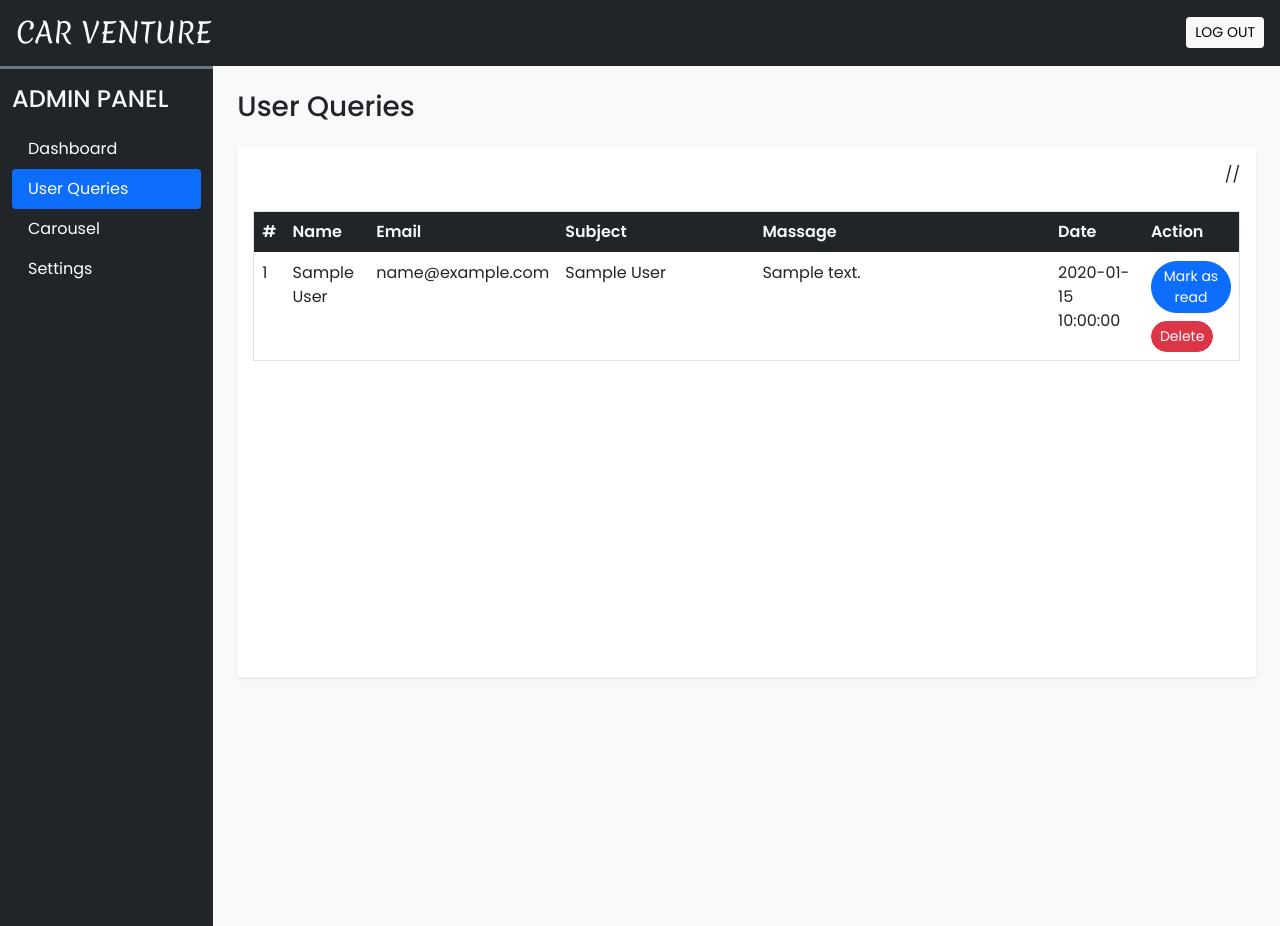
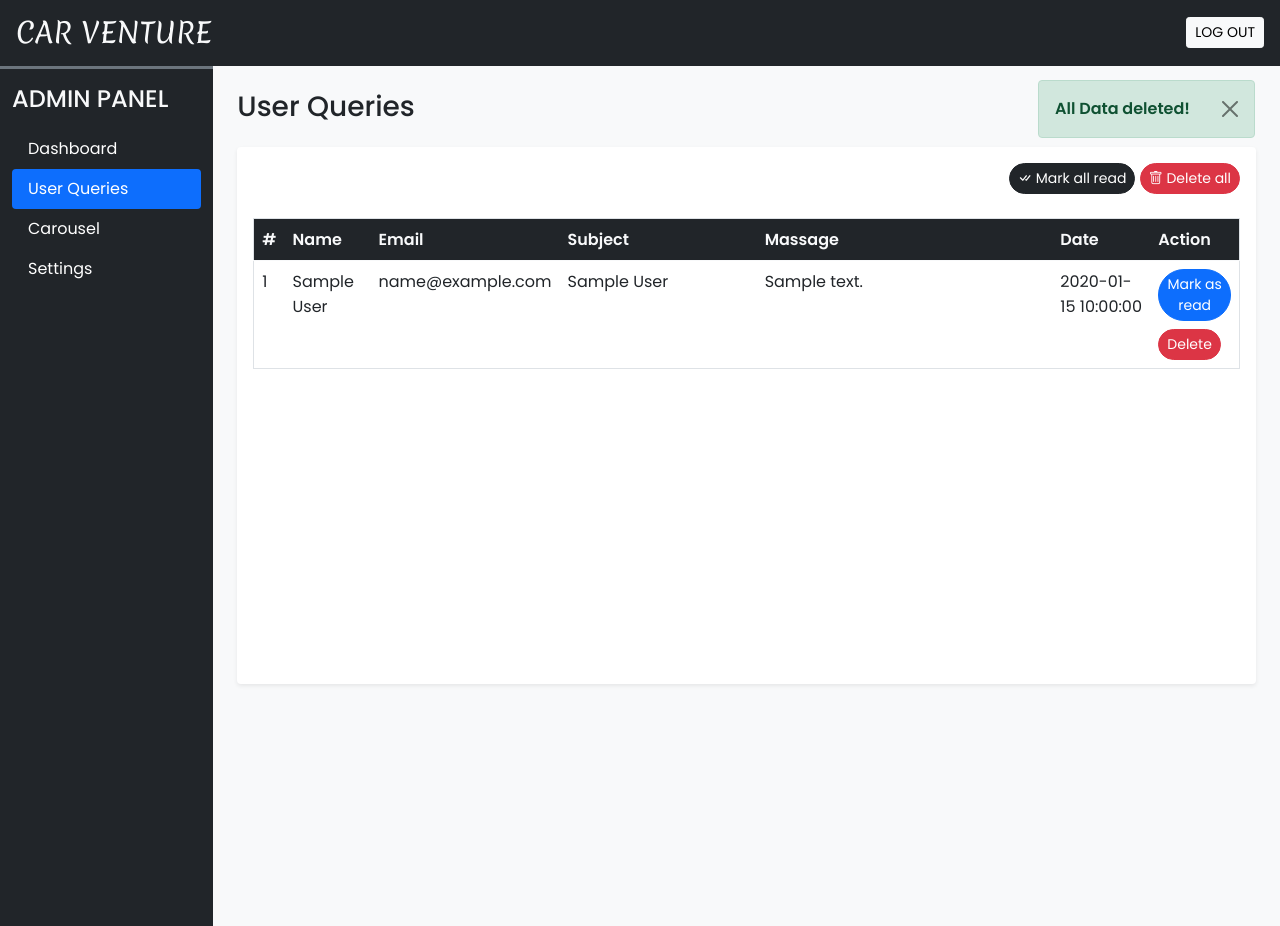
Before and after one commit to Ayon-Biswas/carventureWebsite, a PHP site: page /carventureWebsite/admin/user_queries.php?del=all in a window 1280 px wide. Run offline with PHP 8.4, Linux system fonts and the light colour scheme; the visitor is signed in with stand-in values (Sample User, id 1); tables that the repository leaves empty or names only in its code hold one stand-in row (values such as "Sample post").

Commit message:
user queries Mark all as read and Delete all button implemented

```diff
--- a/admin/css/common.css
+++ b/admin/css/common.css
@@ -1,56 +1,85 @@
-:root{
-  --teal: #2ec1ac ;
+:root {
+  --teal: #2ec1ac;
   --teal_hover: #279e8c;
 }
-*{
+
+* {
   font-family: 'Poppins', sans-serif;
 }
-   .h-font{
+
+.h-font {
   font-family: 'Merienda', cursive;
 }
+
 /* Chrome, Safari, Edge, Opera input number arrow remove */
 input::-webkit-outer-spin-button,
 input::-webkit-inner-spin-button {
   -webkit-appearance: none;
   margin: 0;
 }
+
 /* Firefox */
 input[type=number] {
   -moz-appearance: textfield;
 }
 
-   .custom-bg{
+.custom-bg {
   background-color: var(--teal);
   border: 1px solid var(--teal_hover);
 }
-   .custom-bg:hover{
+
+.custom-bg:hover {
   background-color: var(--teal_hover);
   border-color: var(--teal_hover);
 }
 
-   .h-line{
+.h-line {
   width: 150px;
-    margin:0 auto;
+  margin: 0 auto;
   height: 1.7px;
 
 }
-   .custom-alert{
+
+.custom-alert {
   position: fixed;
-    top:80px;
-    right:25px;
+  top: 80px;
+  right: 25px;
 
 }
-   #dashboard-menu{
+
+#dashboard-menu {
   position: fixed;
   height: 100%;
   z-index: 11;
 }
+
+/* width */
+::-webkit-scrollbar {
+  width: 10px;
+}
+
+/* Track */
+::-webkit-scrollbar-track {
+  background: #f1f1f1;
+}
+
+/* Handle */
+::-webkit-scrollbar-thumb {
+  background: rgb(36,36,36);
+}
+
+/* Handle on hover */
+::-webkit-scrollbar-thumb:hover {
+  background: #555;
+}
+
 @media screen and (max-width: 991px) {
-    #dashboard-menu{
+  #dashboard-menu {
     height: auto;
     width: 100%;
   }
-    #main-content{
+
+  #main-content {
     margin-top: 60px;
   }
 }
--- a/admin/user_queries.php
+++ b/admin/user_queries.php
@@ -8,7 +8,14 @@ if(isset($_GET['seen']))
     $frm_data = filteration($_GET);
 
     if($frm_data['seen']=='all'){ //all is for implementing Mark all as read
-
+        $q="UPDATE `user_queries` SET `seen`=?";
+        $values=[1]; //we have passed 1 to `seen` which will mark all as read
+        if(update($q,$values,'i')){   //'ii' means data type.integer(i).update is coded in db_config.php
+          alert('success','Marked all as read');
+        }
+        else{
+          alert('error','Operation Failed');
+        }
     }
     else{
       $q="UPDATE `user_queries` SET `seen`=? WHERE `sr_no`=?";
@@ -27,7 +34,13 @@ if(isset($_GET['del']))
     $frm_data = filteration($_GET);
 
     if($frm_data['del']=='all'){ //all is for implementing delete all
-
+        $q="DELETE FROM `user_queries`";
+        if(mysqli_query($con,$q)){   //in delete all we have no values to pass.
+          alert('success','All Data deleted!');
+        }
+        else{
+          alert('error','Operation Failed');
+        }
     }
     else{
       $q="DELETE FROM `user_queries` WHERE `sr_no`=?";
@@ -62,10 +75,15 @@ if(isset($_GET['del']))
                 <!-- User Queries section -->
                 <div class="card border-0 shadow-sm mb-4">
                     <div class="card-body">
-
+                     <!-- Mark all as read & Delete all button -->
                      <!-- text-end means data will be alligned to right side -->
-                        <div class="text-end mb-4"> //
-
+                        <div class="text-end mb-4">
+                          <a href="?seen=all" class="btn btn-dark rounded-pill shadow-none btn-sm">
+                            <i class="bi bi-check-all"></i> Mark all read
+                          </a>
+                          <a href="?del=all" class="btn btn-danger rounded-pill shadow-none btn-sm">
+                            <i class="bi bi-trash"></i> Delete all
+                          </a>
                         </div>
                         <div class="table-responsive-md" style="height: 450px; overflow-y: scroll;">
                             <table class="table table-hover border">
@@ -86,10 +104,11 @@ if(isset($_GET['del']))
                                      $data = mysqli_query($con,$q); //manual query no value passed all fixed.
                                      $i=1; //number of rows present till that will counting go
 
+                                     //mark as seen and delete button section
                                      while($row = mysqli_fetch_assoc($data)){
                                         $seen ='';
                                         if($row['seen']!=1){
-                                          $seen = "<a href='?seen=$row[sr_no]' class='btn btn-sm rounded-pill btn-primary'>Mark as read</a>";//anchor tag sends GET request to mark as seen
+                                          $seen = "<a href='?seen=$row[sr_no]' class='btn btn-sm rounded-pill btn-primary'>Mark as read</a> <br>";//anchor tag sends GET request to mark as seen
                                         }
                                          $seen.="<a href='?del=$row[sr_no]' class='btn btn-sm rounded-pill btn-danger mt-2'>Delete</a>";//anchor tag sends GET request to delete
                                         //heredoc method of printing
```
Lines whose indentation alone changed are shown as unchanged.
